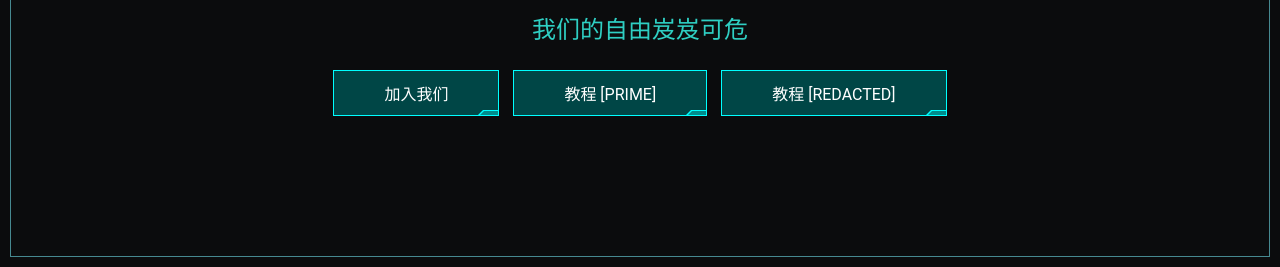
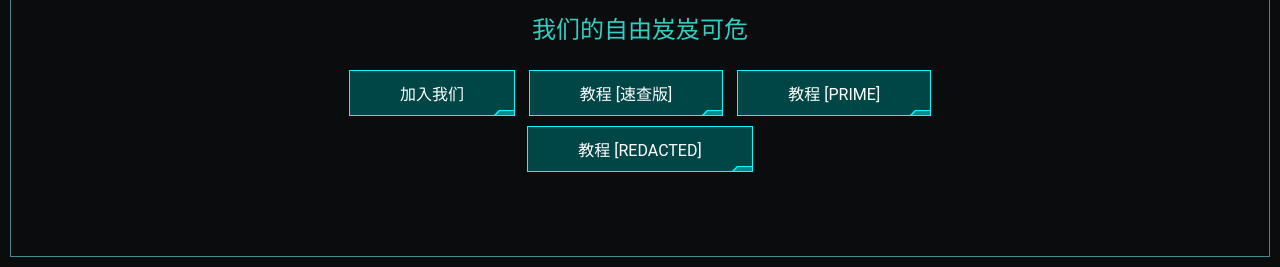
Before and after one commit to cantonres/cantonres.github.io, a plain HTML site: page index.html in a window 1280 px wide. Shown: the part 533-800 px from the top of the page. Drawn offline with Linux system fonts and the light colour scheme.

Commit message:
Add quick-reference tutorial button to homepage

```diff
--- a/index.html
+++ b/index.html
@@ -21,6 +21,7 @@
 				<img src="logo.png" alt="Canton Resistance" class="logo">
 				<h1 class="slogan">我们的自由岌岌可危</h1>
 				<a href="https://join.cantonres.com" class="ingress-button">加入我们</a>
+				<a href="https://docs.google.com/document/d/1shHLQZ6esyKoFKrdBJDQ3X4yeU2usq1fAwnmTaWLRc8/edit?usp=sharing" class="ingress-button">教程 [速查版]</a>
 				<a href="https://docs.google.com/document/d/1axrOoxfVuTbs5SyHPQePCrpcUWbCkxXeP6BgeF75EWQ/edit?usp=sharing" class="ingress-button">教程 [Prime]</a>
 				<a href="https://docs.google.com/document/d/1f2UFjHu2_mYuzu7RZVXVNl3ei04Vk35RzWTLINk0UH4/edit?usp=sharing" class="ingress-button">教程 [REDACTED]</a>
 			</div>
```
